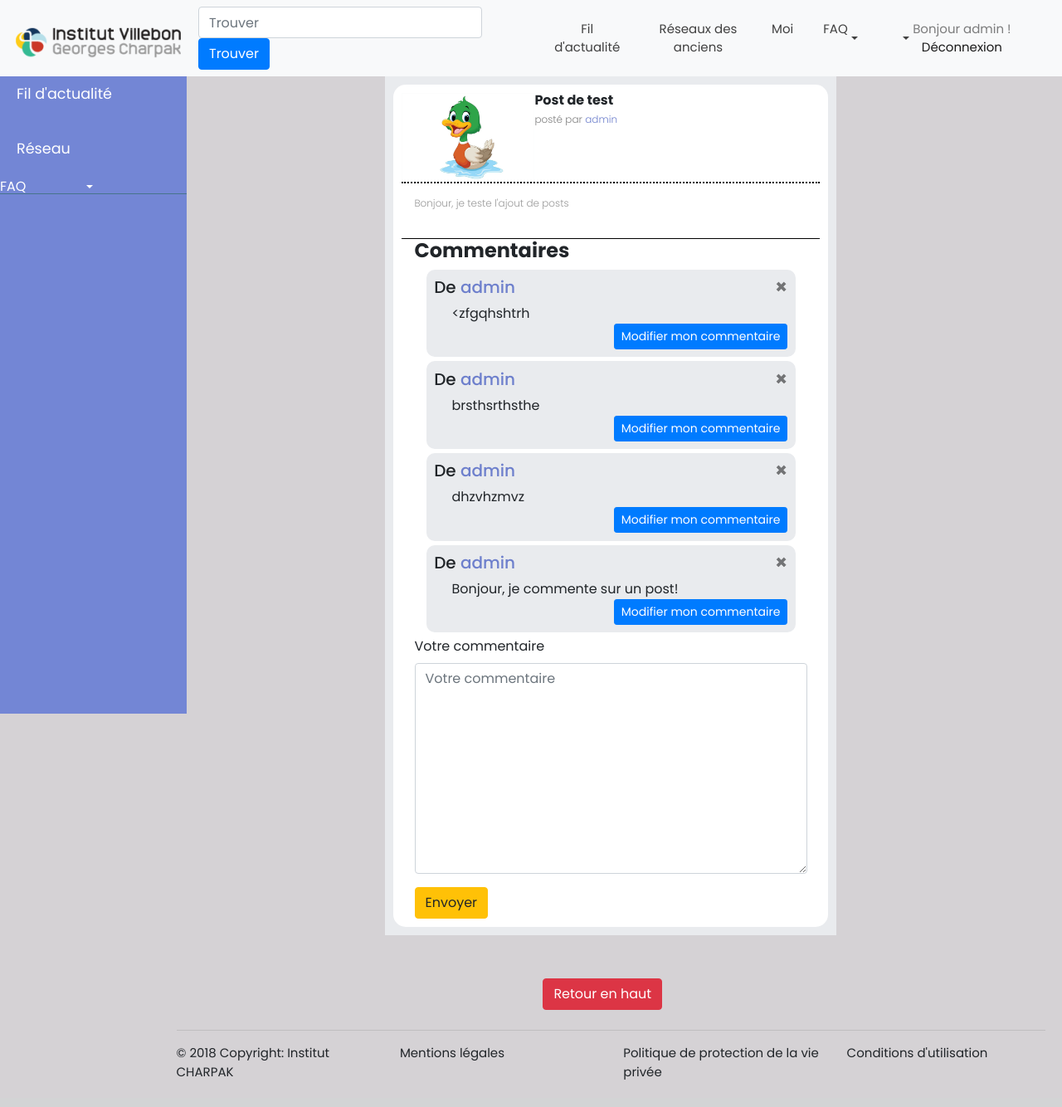
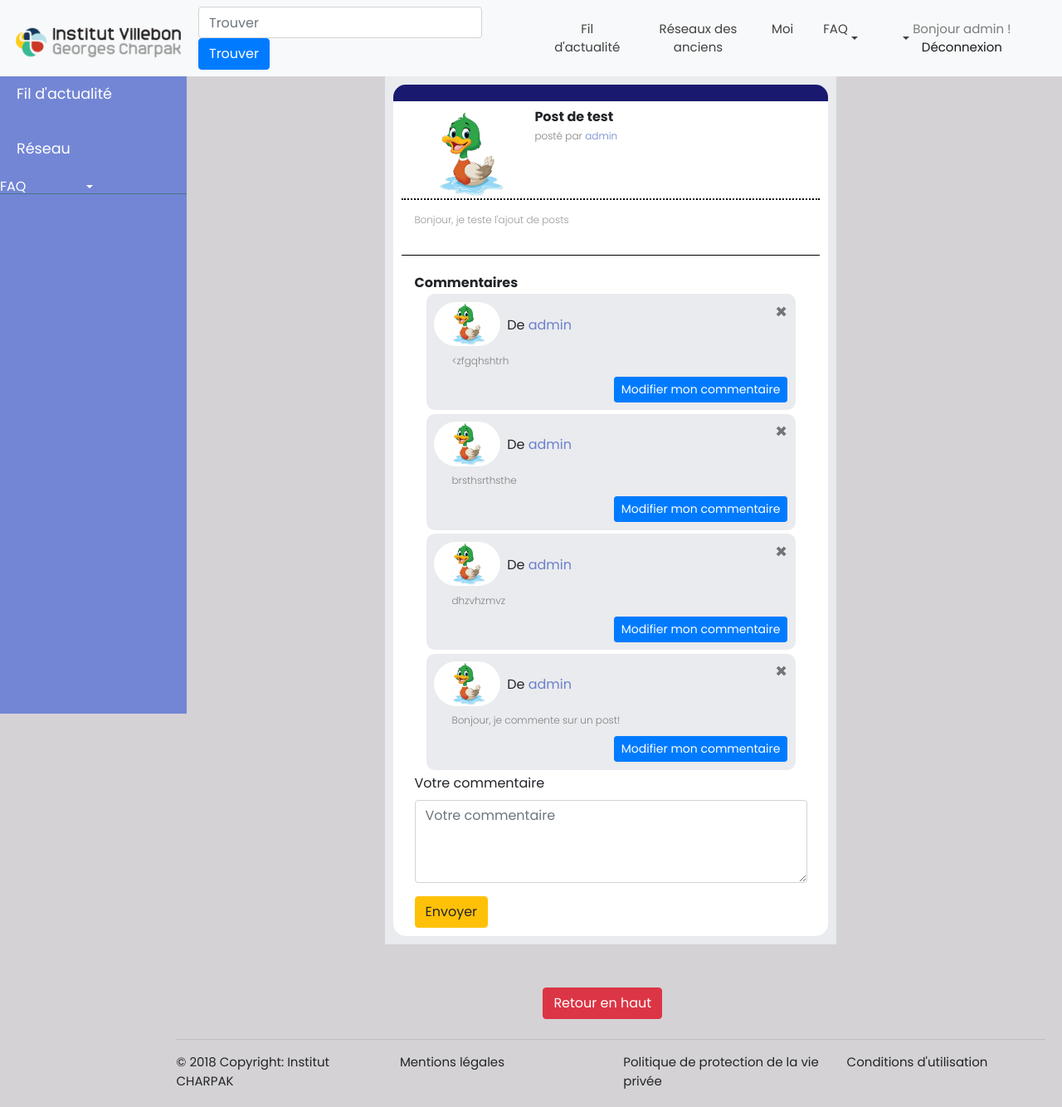
Before and after one commit to L3Villebon2018/projetInfo, a Django app: page /fil_actu/1 in a window 1280 px wide. Shown: the whole page at 83% size. Before the commit the page ends 1301 px from the top, so only its background shows below. Run offline with Django 3.2, Linux system fonts and the light colour scheme; a user stored in the database is signed in; data comes from the database, SQL or seed files in the repository; some libraries are stand-ins or nearby versions.

Commit message:
Fiche détail de chaque post poto

```diff
--- a/ProjetInfoL3/ProjetInfoL3/static/css/fil_actu_css.css
+++ b/ProjetInfoL3/ProjetInfoL3/static/css/fil_actu_css.css
@@ -16,6 +16,12 @@ h3{
     color:#808080;
     margin-top:5px;
     margin-bottom:10px;
+}
+
+.postInfo_Commentaire{
+    display:block; /* Spans are inline element so needs to be changed to block in order for the margin to work */
+    margin-left:5.5em;
+    margin-top:1em;
 }
 p{
     font-size: 12px;
@@ -40,11 +46,11 @@ p{
     padding:10px;
     background-color: #e9ebee;
 }
-
 .tab_container {
     width: 100%;
     background-color: white;
-    border-radius: 15px;
+    border-bottom-left-radius: 15px;
+    border-bottom-right-radius: 15px;
     padding:10px;
 
 }
@@ -90,6 +96,8 @@ p{
 }
 
 .contenu_commentaire{
+    word-wrap: break-word;
+    margin-top: 2%;
     margin-left: 5%;
 }
 .text{
@@ -117,3 +125,31 @@ p{
     float:left;
     width: 10em;
 }
+
+.photo_commentaire{
+    float:left;
+    width: 5em;
+    border-radius: 30px;
+}
+
+.form textarea, .form input {
+    width: 100%;
+    height: 100px;
+}
+
+.theme{
+    border-top-left-radius: 15px;
+    border-top-right-radius: 15px;
+    height:20px;
+    background-color: midnightblue/*rgb(189,213,234)*/;
+}
+
+#page_post{
+    margin:0 auto;
+    margin-top: 20px;
+    width: 50%;
+    padding:10px;
+    background-color: #e9ebee;
+    border-radius: 20px;
+
+}
--- a/ProjetInfoL3/charpak/views.py
+++ b/ProjetInfoL3/charpak/views.py
@@ -131,7 +131,7 @@ def supprime_commentaire(request, post_id, commentaire_id):
 def modif_commentaire(request, post_id, commentaire_id):
     commentaire = get_object_or_404(Commentaire, pk=commentaire_id)
     post = get_object_or_404(PostFilActu, pk=post_id)
-
+    modif = True
     if commentaire.auteur != request.user:
         return HttpResponseForbidden()
     # if this is a POST request we need to process the form data
@@ -141,9 +141,9 @@ def modif_commentaire(request, post_id, commentaire_id):
         # check whether it's valid:
         if form.is_valid():
             form.save()
-            return HttpResponseRedirect(f'/fil_actu#post-{post_id}')
+            return HttpResponseRedirect(f'/fil_actu/{post_id}')
 
     # if a GET (or any other method) we'll create a blank form
     else:
         form = FilActu_CommentsForm(instance=commentaire)
-    return render(request, f'/fil_actu', {'form': form, "post": post})
+    return render(request, 'fil_actu/nouveau_commentaire.html', {'form': form, "post": post, "modif": modif})
--- a/ProjetInfoL3/templates/fil_actu/nouveau_commentaire.html
+++ b/ProjetInfoL3/templates/fil_actu/nouveau_commentaire.html
@@ -2,13 +2,14 @@
 {% load bootstrap4 %}
 {% block sous_content %}
     <section class="big_tab_container" id="post-{{ post.id }}" >
+        <div class="theme"></div>
         <section class="tab_container">
             <div class = "padding-post">
                 {% if post.auteur.etudiant %}
                     {% if post.auteur.etudiant.photo %}
                         <img class="photo" src="{{ post.auteur.etudiant.photo.url }}">
                     {% endif %}
-                    <h3><b>{{ post.titre }}</b></h3>
+                    <h3>{{ post.titre }}</h3>
                     <p class="postInfo">posté par<a class="text" href="{% url "profil-etudiant" etudiant_id=post.auteur.etudiant.id %}"> {{ post.auteur.username }}</a></p>
                 {% endif %}
                 <div class="spacer"> </div>
@@ -17,8 +18,9 @@
                 <p>{{ post.contenu}}</p>
             </article>
             <div class="ligne"></div>
-            <section class="big_tab_comments" id="comments-{{ post.id }}" ">
-                <h4><b>Commentaires</b></h4>
+            <br>
+            <section class="big_tab_comments" id="comments-{{ post.id }}">
+                <h3>Commentaires</h3>
                 {%  if post.commentaires_visibles|length == 0 %}
                     <p class="postInfo">Aucun commentaire pour le moment</p>
                 {%  else %}
@@ -26,13 +28,19 @@
                         {%  if  not commentaire.supprime%}
                             <section class="commentaire">
                                 {%  if user == commentaire.auteur %}
-                                    <a type="button" class="close" aria-label="Close"  role="button" href={%url 'fil-actu-supprime-commentaire' post_id=post.id commentaire_id=commentaire.id %}?provenance=detail>
+                                    <a type="button" class="close" aria-label="Close"  role="button" href={%url 'fil-actu-supprime-commentaire' post_id=post.id commentaire_id=commentaire.id%}?provenance=index>
                                         <span aria-hidden="true">&times;</span>
                                     </a>
                                 {% endif %}
-                                <h5> De <span class="text">{{ commentaire.auteur }}</span></h5>
+                                {% if commentaire.auteur.etudiant %}
+                                    {% if commentaire.auteur.etudiant.photo %}
+                                        <img class="photo_commentaire" src="{{ commentaire.auteur.etudiant.photo.url }}">
+                                    {% endif %}
+                                    <div class="postInfo_Commentaire">De <a class="text" href="{% url "profil-etudiant" etudiant_id=commentaire.auteur.etudiant.id %}">{{ commentaire.auteur.username }}</a></div>
+                                    <div class="spacer"> </div>
+                                {% endif %}
                                 <div class="contenu_commentaire">
-                                    {{ commentaire.contenu }}
+                                    <p class="postInfo">{{ commentaire.contenu }}</p>
                                 </div>
                                 {%  if user == commentaire.auteur %}
                                     <div class="modif-commentaire">
--- a/ProjetInfoL3/templates/fil_actu/nouveau_post_fil_actu.html
+++ b/ProjetInfoL3/templates/fil_actu/nouveau_post_fil_actu.html
@@ -4,10 +4,9 @@
 
 
 
-{% block content %}
-    <div id="center_modif">
+{% block sous_content %}
+    <div id="page_post">
         {% bootstrap_messages %}
-
         {# Display a form #}
         <form action="" method="post" class="form">
             {% csrf_token %} {# SECURITE A GARDER!!! #}
```
Also changed, not shown: ProjetInfoL3/templates/fil_actu/index_fil_actu.html (+12 -4 lines).
